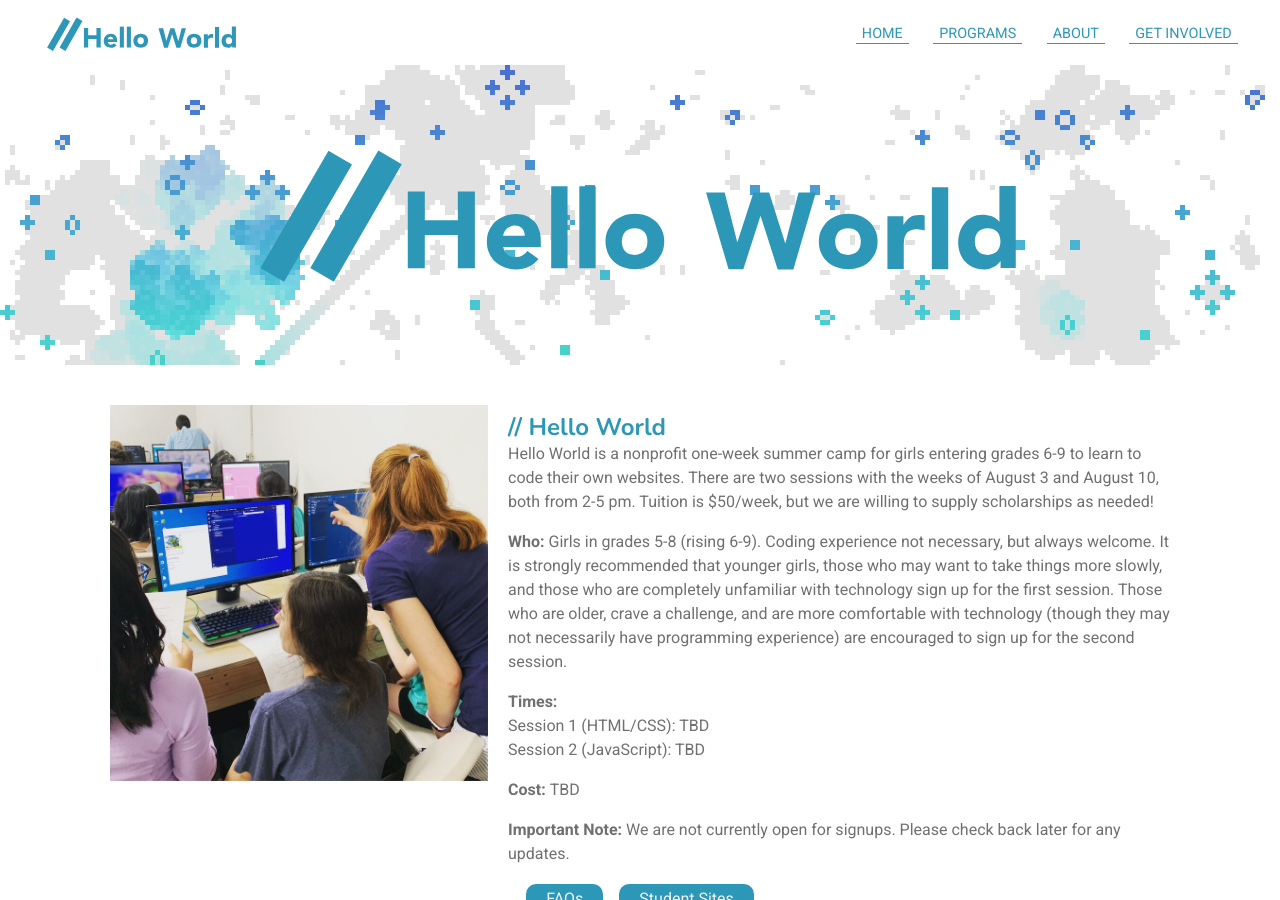
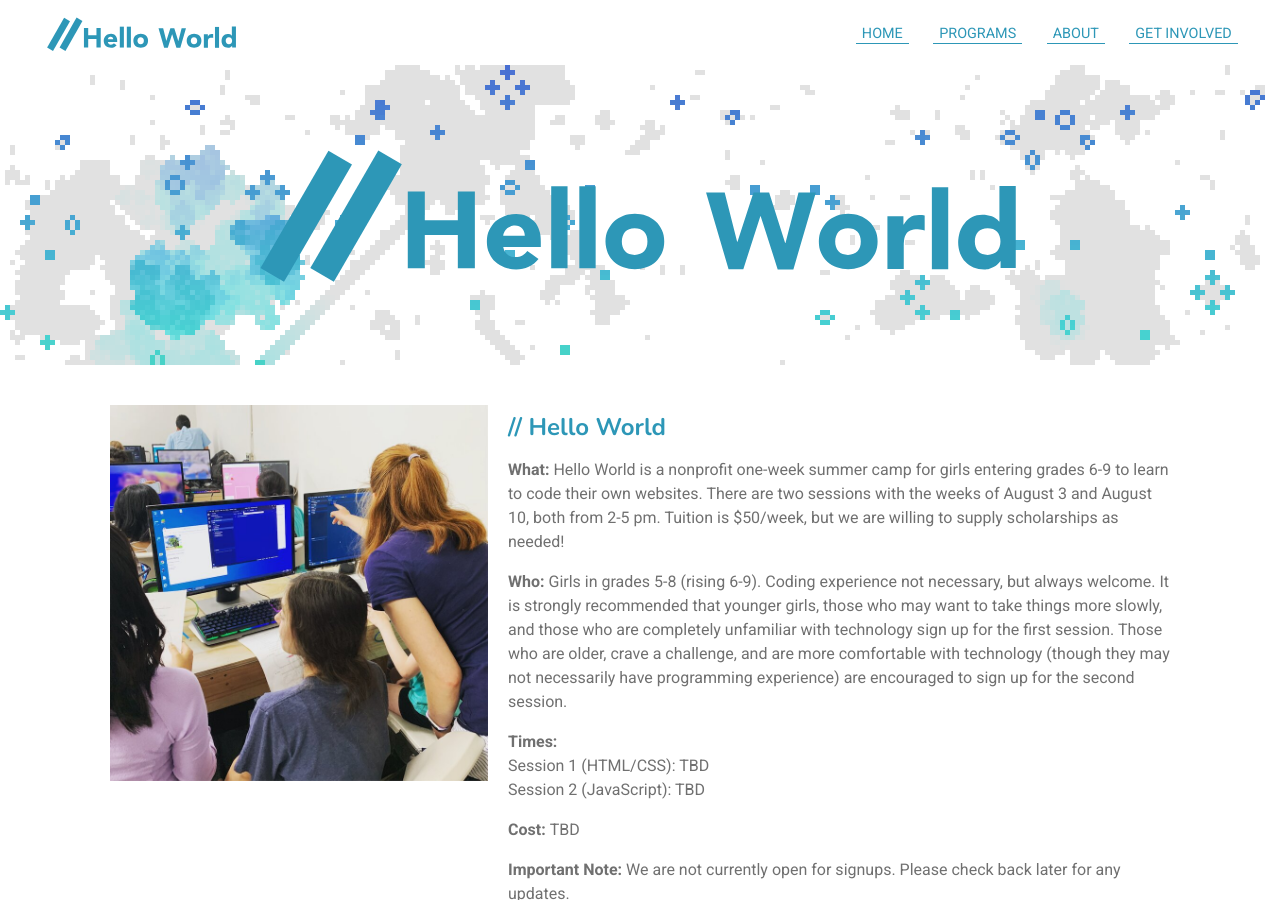
Before and after one commit to bit-by-bit-coding/bxb-website, a Jekyll site: the page built from helloworld.html, in a window 1280 px wide and 900 px high. Built offline with Jekyll 4.4.1, drawn with Linux system fonts in a browser that asks for light colours; nearby versions of some CDN libraries.

Commit message:
changed hello world "what"

```diff
--- a/helloworld.html
+++ b/helloworld.html
@@ -13,9 +13,13 @@ style: programdetails.css
         <div class="section" id="hw-main-text">
             <div><h2>Hello World</h2></div>
             <div>
-                <div>Hello World is a nonprofit one-week summer camp for girls entering grades 6-9 to learn to code their own websites. There are two sessions with the weeks of August 3 and August 10, both from 2-5 pm. Tuition is $50/week, but we are willing to supply scholarships as needed! </div>
+
                 <div class="details-container">
                     <div>
+                        <div>
+                            <p><strong>What: </strong>
+                                Hello World is a nonprofit one-week summer camp for girls entering grades 6-9 to learn to code their own websites. There are two sessions with the weeks of August 3 and August 10, both from 2-5 pm. Tuition is $50/week, but we are willing to supply scholarships as needed! </p>
+                        </div>
                         <div>
                             <p><strong>Who: </strong>Girls in grades 5-8 (rising 6-9). Coding experience not
                                 necessary,
```
